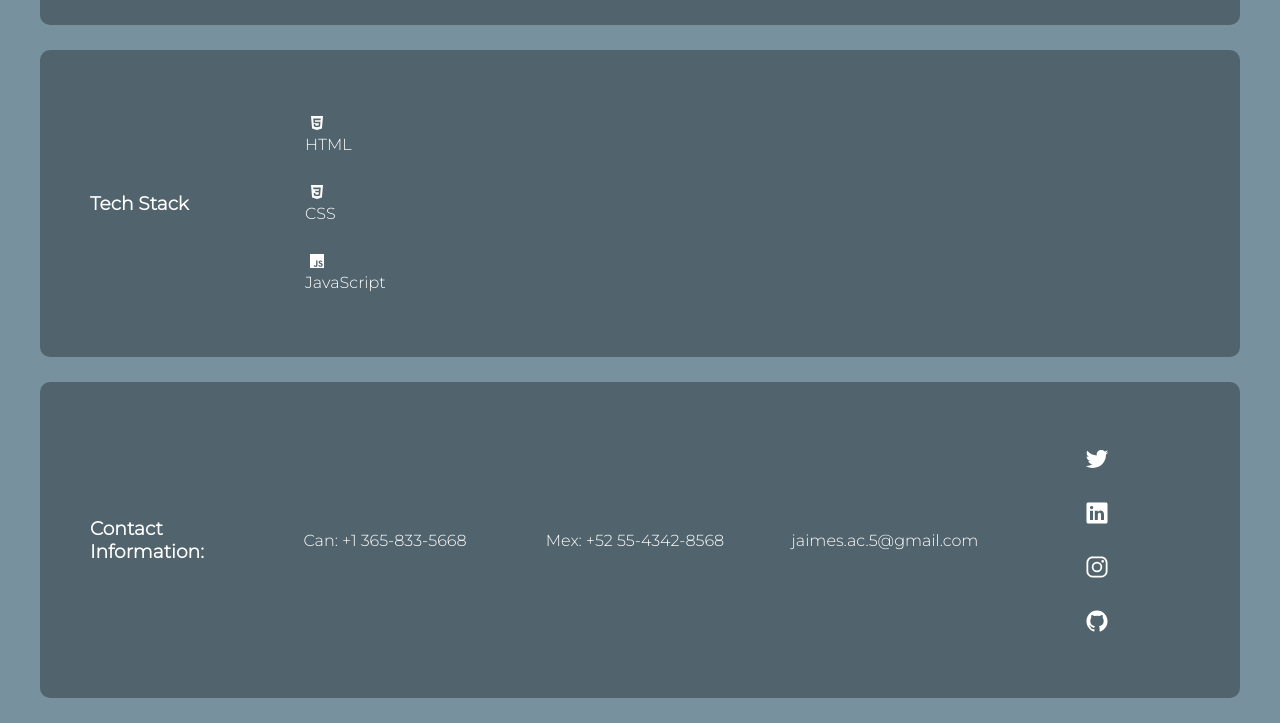
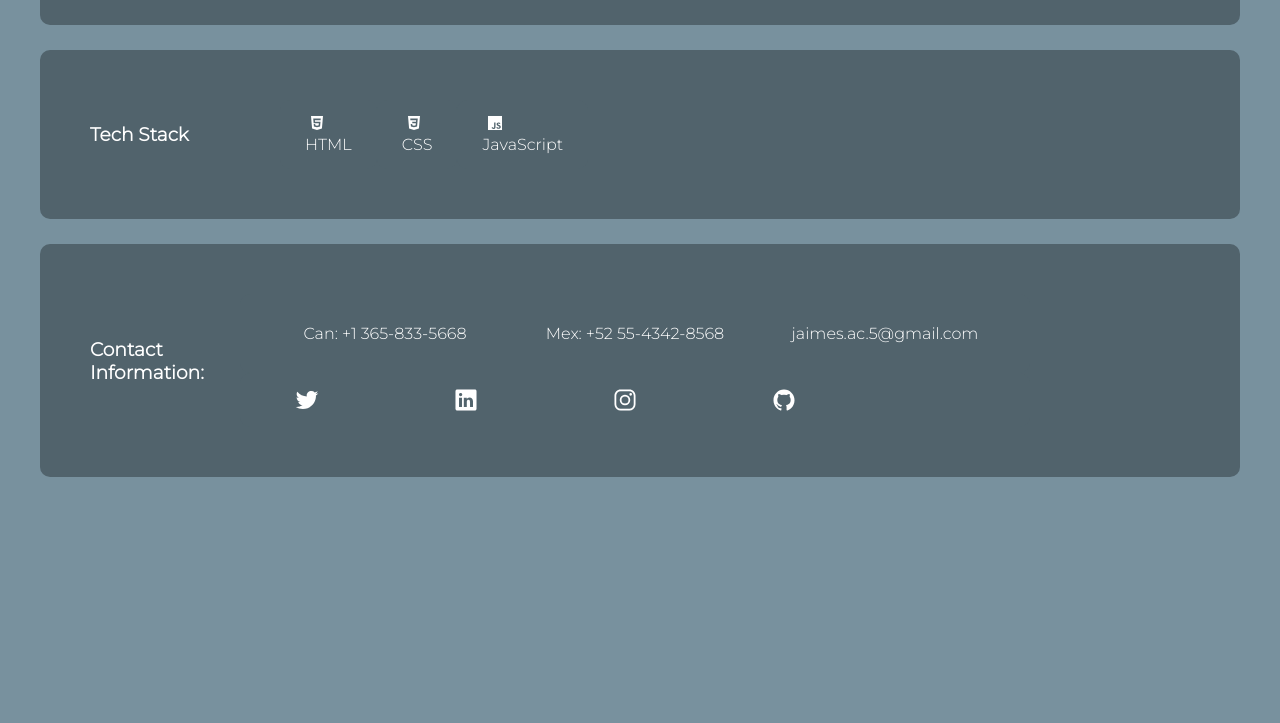
Before and after one commit to AlexJCturbo/portfolio, a plain HTML site: page index.html in a window 1280 px wide. Shown: the part 1880-2603 px from the top of the page. After the commit the page ends 2382 px from the top, so only its background shows below. Drawn offline with nearby package versions, Linux system fonts and the light colour scheme; a web font is replaced by a local one.

Commit message:
improved tech stack and contact info sections

```diff
--- a/assets/css/style.css
+++ b/assets/css/style.css
@@ -145,10 +145,14 @@ main article, footer section {
     list-style: none;
 }
 
+#stack ul {
+    display: flex;
+}
+
 #stack ul li {
     list-style: none;
     position: relative;
-    display: flex;
+    display: inline-block;
     align-items: center;
     background-color: #51636c;
     padding: 15px 25px;
--- a/index.html
+++ b/index.html
@@ -96,6 +96,7 @@
     <footer>
         <section id="contact_details">
             <h3>Contact Information:</h3>
+            <div>
             <ul class="contact_info_social">
                 <li id="Can">
                     <a href="tel:+1365-833-5668">Can: +1 365-833-5668</a>
@@ -121,6 +122,7 @@
                     <ion-icon name="logo-github"></ion-icon>
                 </a>
             </div>
+        </div>
         </section>
     </footer>
 
```
